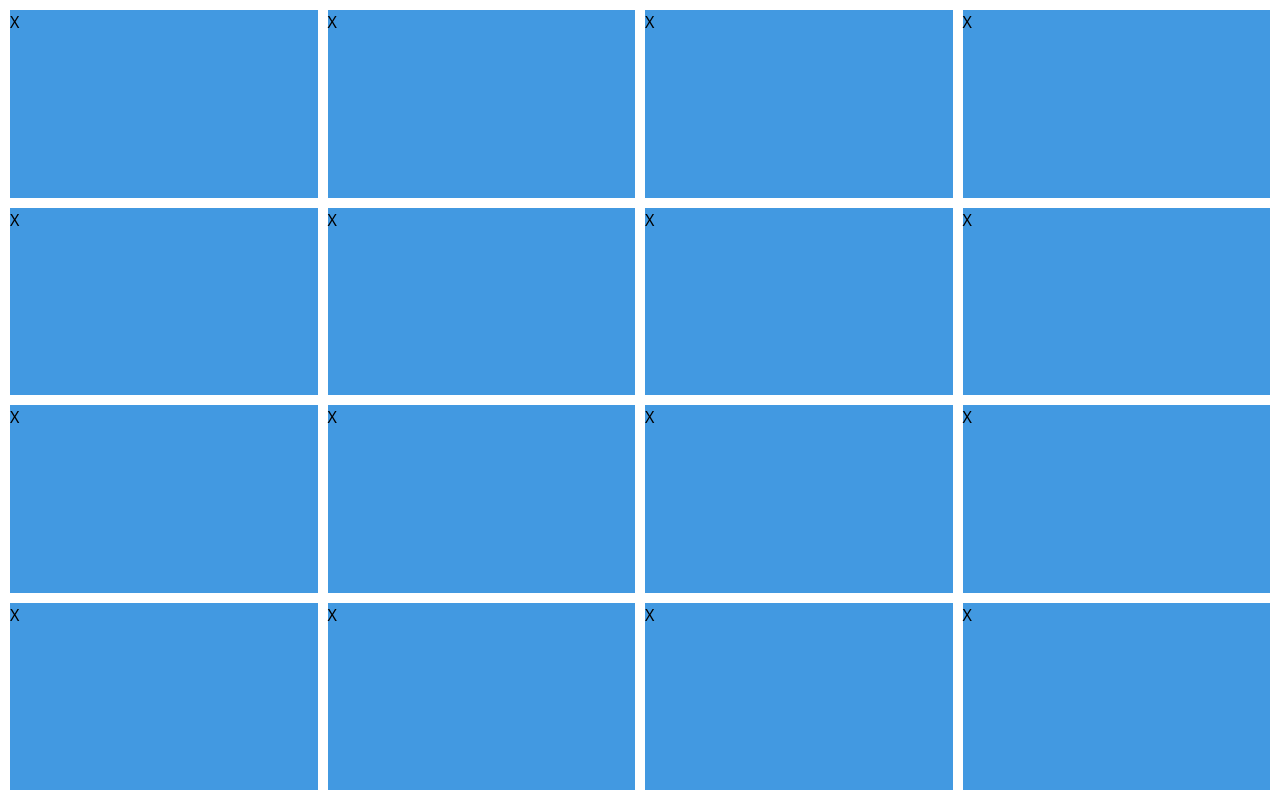
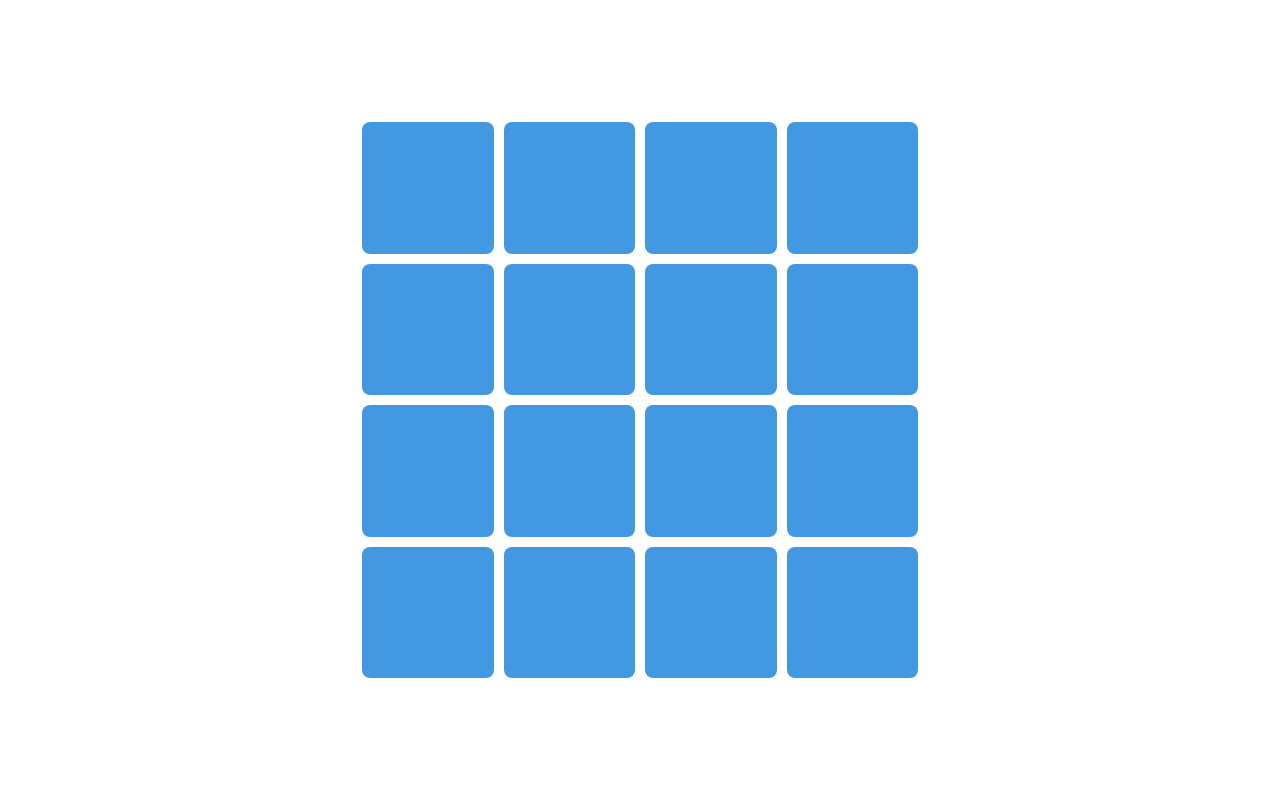
Before and after one commit to alexander-alarcon/card-memory-game, a React app: page / in a window 1280 px wide. Built offline with nearby package versions, Linux system fonts and the light colour scheme.

Commit message:
Modify Styles

```diff
--- a/src/Components/Card/index.css
+++ b/src/Components/Card/index.css
@@ -1,6 +1,12 @@
 .Card__Container {
   -webkit-perspective: 1000px;
   perspective: 1000px;
+}
+
+.Card__Container::after {
+  content: '';
+  display: block;
+  padding-bottom: 100%;
 }
 
 .Card {
--- a/src/Components/Card/index.jsx
+++ b/src/Components/Card/index.jsx
@@ -13,12 +13,13 @@ function Card({
   disabled,
   ...rest
 }) {
-  const cardClasses = `Card relative w-full h-full ${
+  const cardClasses = `Card absolute w-full h-full rounded-lg ${
     !isFlipped ? 'flipped' : ''
   }`;
+
   return (
     <div
-      className="Card__Container w-full h-full outline-none"
+      className="Card__Container outline-none rounded-lg"
       role="button"
       aria-pressed="false"
       onClick={handleClick}
@@ -26,10 +27,17 @@ function Card({
       tabIndex={0}
     >
       <div className={cardClasses}>
-        <div className="Card__Front absolute w-full h-full bg-red-500">
-          {frontSide}
+        <div className="Card__Front absolute flex items-center justify-center w-full h-full rounded-lg text-center leading-loose font-bold bg-red-500">
+          <svg
+            className="fill-current bg-blue-300 text-white w-full h-full rounded-lg"
+            viewBox="0 0 24 24"
+          >
+            <text x="50%" y="50%" textAnchor="middle" dy="0.36em">
+              {frontSide}
+            </text>
+          </svg>
         </div>
-        <div className="Card__Back absolute w-full h-full bg-blue-500">
+        <div className="Card__Back absolute flex items-center justify-center w-full h-full rounded-lg text-center leading-loose font-bold bg-blue-500">
           {backSide}
         </div>
       </div>
--- a/src/Containers/App/index.jsx
+++ b/src/Containers/App/index.jsx
@@ -71,7 +71,7 @@ function App() {
   );
 
   return (
-    <div className="App w-screen h-screen">
+    <div className="App w-screen h-screen flex items-center justify-center">
       <Board
         cards={cards}
         flipped={flipped}
--- a/src/Containers/Board/index.css
+++ b/src/Containers/Board/index.css
@@ -1,6 +1,6 @@
 .Board {
   display: grid;
-  grid-template-columns: repeat(var(--grid-columns), 1fr);
+  grid-template-columns: repeat(var(--grid-columns), minmax(2rem, 1fr));
   grid-gap: 10px;
   padding: 10px;
 }
--- a/src/Containers/Board/index.jsx
+++ b/src/Containers/Board/index.jsx
@@ -15,7 +15,7 @@ function Board({
 }) {
   return (
     <div
-      className="Board w-full h-full"
+      className="Board w-full max-w-xl"
       style={{
         '--grid-columns': numCols,
       }}
--- a/src/index.css
+++ b/src/index.css
@@ -4,6 +4,8 @@
 
 @tailwind utilities;
 
-* {
+*,
+*::after,
+*::before {
   box-sizing: border-box;
 }
--- a/src/utils/deck.js
+++ b/src/utils/deck.js
@@ -1,4 +1,4 @@
-const backSide = 'X';
+const backSide = ' ';
 
 const shuffleCards = cards => {
   const array = [...cards];
```
